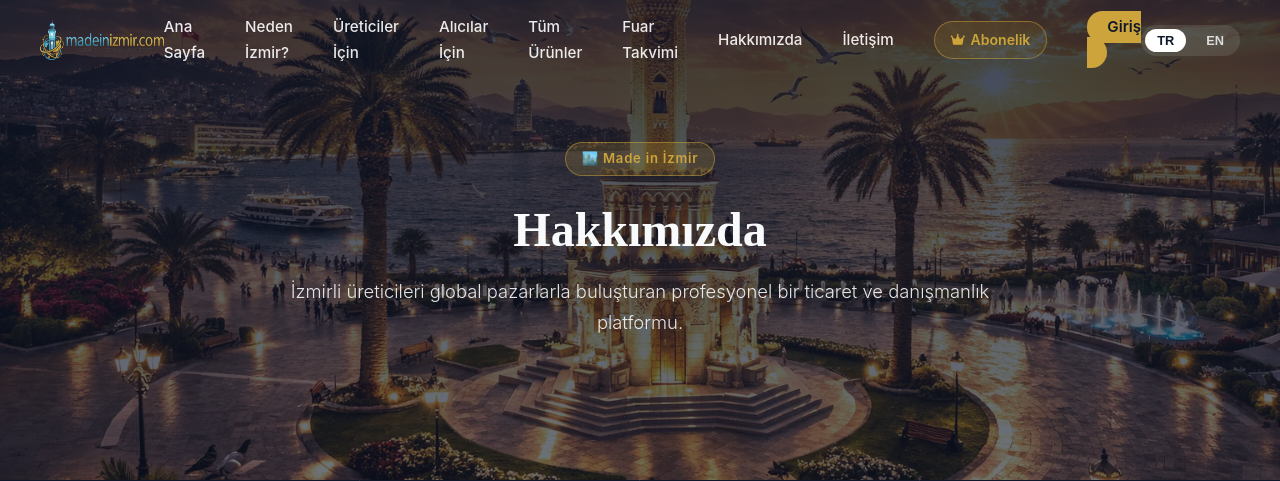
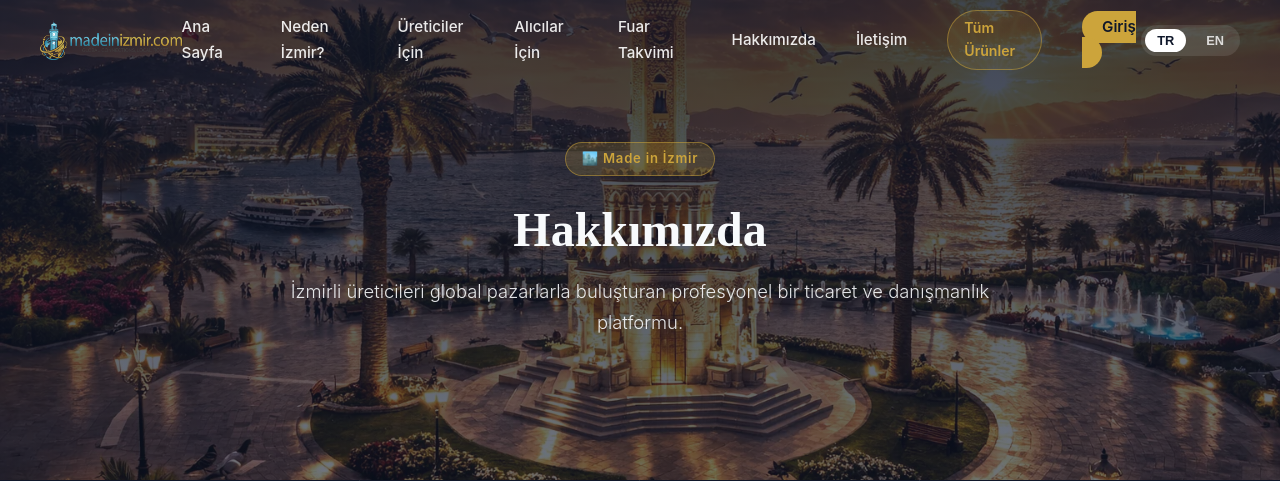
Before and after one commit to oecer/made-in-izmir, a Django app: template main/templates/about.html in a window 1280 px wide. Shown: the top 481 px of the page. Run offline with Django 5.2, Linux system fonts and the light colour scheme; the template is opened without the code that fills it, so the values that code supplies are empty.

Commit message:
feat: update "All Products" link with new icon and class for better visibility

```diff
--- a/main/templates/components/navbar.html
+++ b/main/templates/components/navbar.html
@@ -53,11 +53,10 @@
             <li><a href="{% url 'main:why_izmir' %}" data-i18n="nav.neden_izmir">Neden İzmir?</a></li>
             <li><a href="{% url 'main:producers' %}" data-i18n="nav.producers">Üreticiler İçin</a></li>
             <li><a href="{% url 'main:buyers' %}" data-i18n="nav.buyers">Alıcılar İçin</a></li>
-            <li><a href="{% url 'catalog:all_products' %}" data-i18n="nav.all_products">Tüm Ürünler</a></li>
             <li><a href="{% url 'expos:calendar' %}" data-i18n="nav.calendar">Fuar Takvimi</a></li>
             <li><a href="{% url 'main:about' %}" data-i18n="nav.about">Hakkımızda</a></li>
             <li><a href="{% url 'main:contact' %}" data-i18n="nav.contact">İletişim</a></li>
-            <li><a href="{% url 'subscriptions:pricing' %}" data-i18n="nav.subscription" class="btn-subscription-nav"><i class="fas fa-crown" aria-hidden="true"></i> <span data-i18n="nav.subscription">Abonelik</span></a></li>
+            <li><a href="{% url 'catalog:all_products' %}" data-i18n="nav.all_products" class="btn-subscription-nav"><i class="fas fa-boxes" aria-hidden="true"></i> <span data-i18n="nav.all_products">Tüm Ürünler</span></a></li>
             <li><a href="{% url 'accounts:dashboard' %}" data-i18n="nav.dashboard" class="btn-dashboard-nav">Panel</a></li>
             {% endif %}
             {% else %}
@@ -66,11 +65,10 @@
             <li><a href="{% url 'main:why_izmir' %}" data-i18n="nav.neden_izmir">Neden İzmir?</a></li>
             <li><a href="{% url 'main:producers' %}" data-i18n="nav.producers">Üreticiler İçin</a></li>
             <li><a href="{% url 'main:buyers' %}" data-i18n="nav.buyers">Alıcılar İçin</a></li>
-            <li><a href="{% url 'catalog:all_products' %}" data-i18n="nav.all_products">Tüm Ürünler</a></li>
             <li><a href="{% url 'expos:calendar' %}" data-i18n="nav.calendar">Fuar Takvimi</a></li>
             <li><a href="{% url 'main:about' %}" data-i18n="nav.about">Hakkımızda</a></li>
             <li><a href="{% url 'main:contact' %}" data-i18n="nav.contact">İletişim</a></li>
-            <li><a href="{% url 'subscriptions:pricing' %}" data-i18n="nav.subscription" class="btn-subscription-nav"><i class="fas fa-crown" aria-hidden="true"></i> <span data-i18n="nav.subscription">Abonelik</span></a></li>
+            <li><a href="{% url 'catalog:all_products' %}" data-i18n="nav.all_products" class="btn-subscription-nav"><i class="fas fa-boxes" aria-hidden="true"></i> <span data-i18n="nav.all_products">Tüm Ürünler</span></a></li>
             <li><a href="{% url 'accounts:login' %}" data-i18n="nav.login" class="btn-login-nav">Giriş</a></li>
             {% endif %}
         </ul>
```
